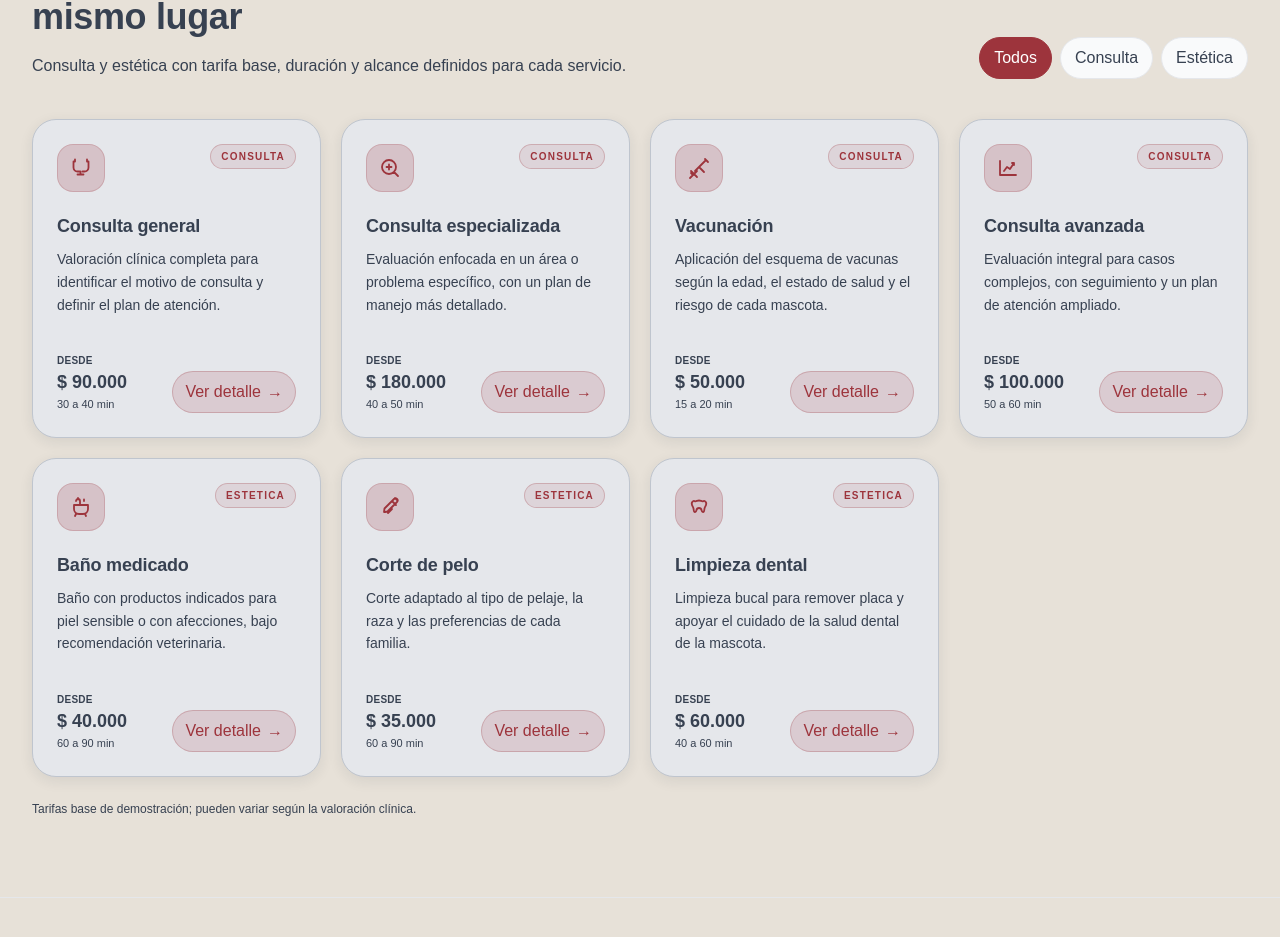
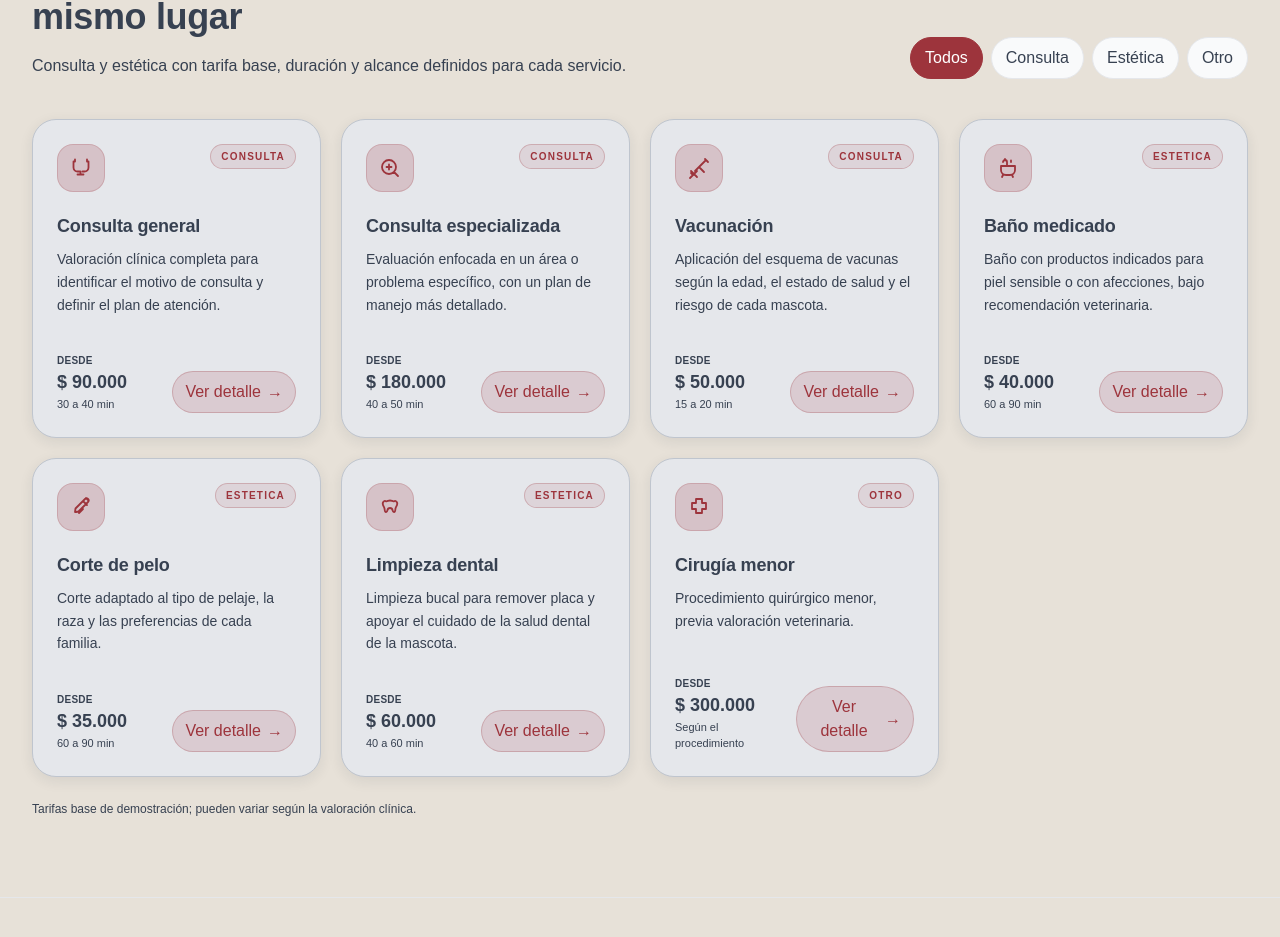
Before and after one commit to IngVictor2/veterinaria_fronted, an Angular app: page / in a window 1280 px wide. Shown: the part 1263-2200 px from the top of the page. Built offline with nearby package versions, Linux system fonts and the light colour scheme.

Commit message:
Actualiza servicios de la página principal

```diff
--- a/src/app/componentes/inicio/portafolio-card/portafolio-card.component.ts
+++ b/src/app/componentes/inicio/portafolio-card/portafolio-card.component.ts
@@ -30,9 +30,9 @@ import { ServicioPortafolio } from '../../../modelos/servicio-portafolio';
                 <path stroke-linecap="round" stroke-linejoin="round" stroke-width="1.8" d="m18 3 3 3m-2-2-7 7m0 0 2 2m-2-2-4 4m6-2 3 3m-7-1-4 4m0 0-2-2m2 2-3 3m1-7 6 6" />
               </svg>
             }
-            @case ('avanzada') {
+            @case ('cirugia') {
               <svg xmlns="http://www.w3.org/2000/svg" class="h-6 w-6" fill="none" viewBox="0 0 24 24" stroke="currentColor">
-                <path stroke-linecap="round" stroke-linejoin="round" stroke-width="1.8" d="M4 19V5m0 14h16M8 15l3-4 3 2 4-6m-2 0h2v2" />
+                <path stroke-linecap="round" stroke-linejoin="round" stroke-width="1.8" d="M9 4h6v4h4v6h-4v4H9v-4H5V8h4z" />
               </svg>
             }
             @case ('bano-medicado') {
--- a/src/app/datos/servicios-portafolio.ts
+++ b/src/app/datos/servicios-portafolio.ts
@@ -39,17 +39,6 @@ export const PORTAFOLIO_SERVICIOS: ServicioPortafolio[] = [
     incluye: ['Revisión previa', 'Aplicación de la vacuna', 'Registro en el carné'],
   },
   {
-    id: 4,
-    nombre: 'Consulta avanzada',
-    descripcion:
-      'Evaluación integral para casos complejos, con seguimiento y un plan de atención ampliado.',
-    tipo: 'CONSULTA',
-    icono: 'avanzada',
-    precioDesde: 100000,
-    duracion: '50 a 60 min',
-    incluye: ['Evaluación integral', 'Plan de seguimiento', 'Recomendaciones para el hogar'],
-  },
-  {
     id: 5,
     nombre: 'Baño medicado',
     descripcion:
@@ -82,4 +71,14 @@ export const PORTAFOLIO_SERVICIOS: ServicioPortafolio[] = [
     duracion: '40 a 60 min',
     incluye: ['Revisión bucal', 'Limpieza dental', 'Recomendaciones de cuidado'],
   },
+  {
+    id: 8,
+    nombre: 'Cirugía menor',
+    descripcion: 'Procedimiento quirúrgico menor, previa valoración veterinaria.',
+    tipo: 'OTRO',
+    icono: 'cirugia',
+    precioDesde: 300000,
+    duracion: 'Según el procedimiento',
+    incluye: ['Procedimiento acordado', 'Indicaciones de cuidado posterior'],
+  },
 ];
--- a/src/app/modelos/servicio-portafolio.ts
+++ b/src/app/modelos/servicio-portafolio.ts
@@ -1,10 +1,10 @@
-export type TipoServicioPortafolio = 'CONSULTA' | 'ESTETICA';
+export type TipoServicioPortafolio = 'CONSULTA' | 'ESTETICA' | 'OTRO';
 
 export type IconoServicio =
   | 'consulta'
   | 'especializada'
   | 'vacunacion'
-  | 'avanzada'
+  | 'cirugia'
   | 'bano-medicado'
   | 'corte'
   | 'dental';
@@ -28,4 +28,5 @@ export const TIPOS_PORTAFOLIO: ReadonlyArray<{
   { valor: 'TODOS', etiqueta: 'Todos' },
   { valor: 'CONSULTA', etiqueta: 'Consulta' },
   { valor: 'ESTETICA', etiqueta: 'Estética' },
+  { valor: 'OTRO', etiqueta: 'Otro' },
 ];
```
